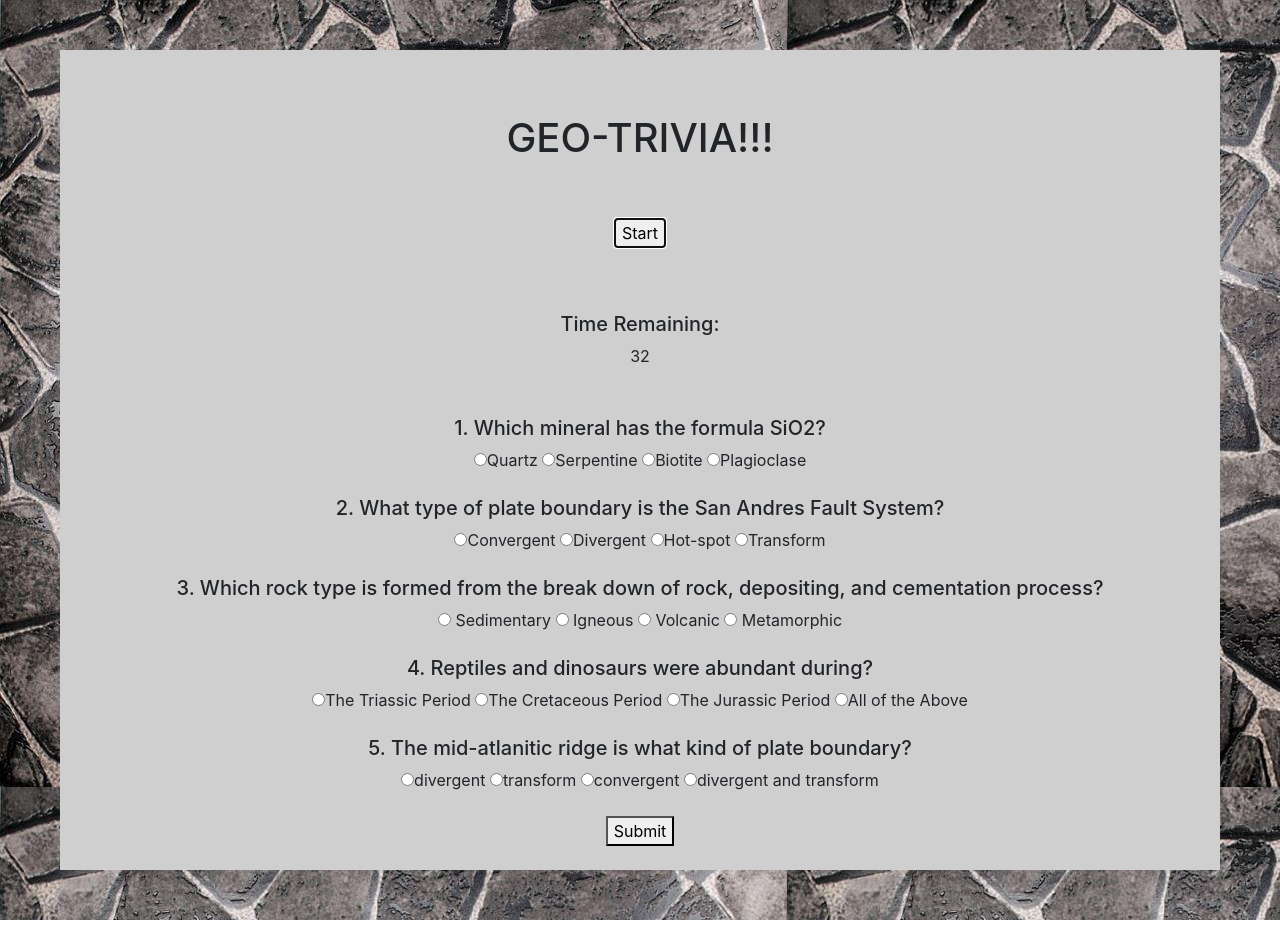
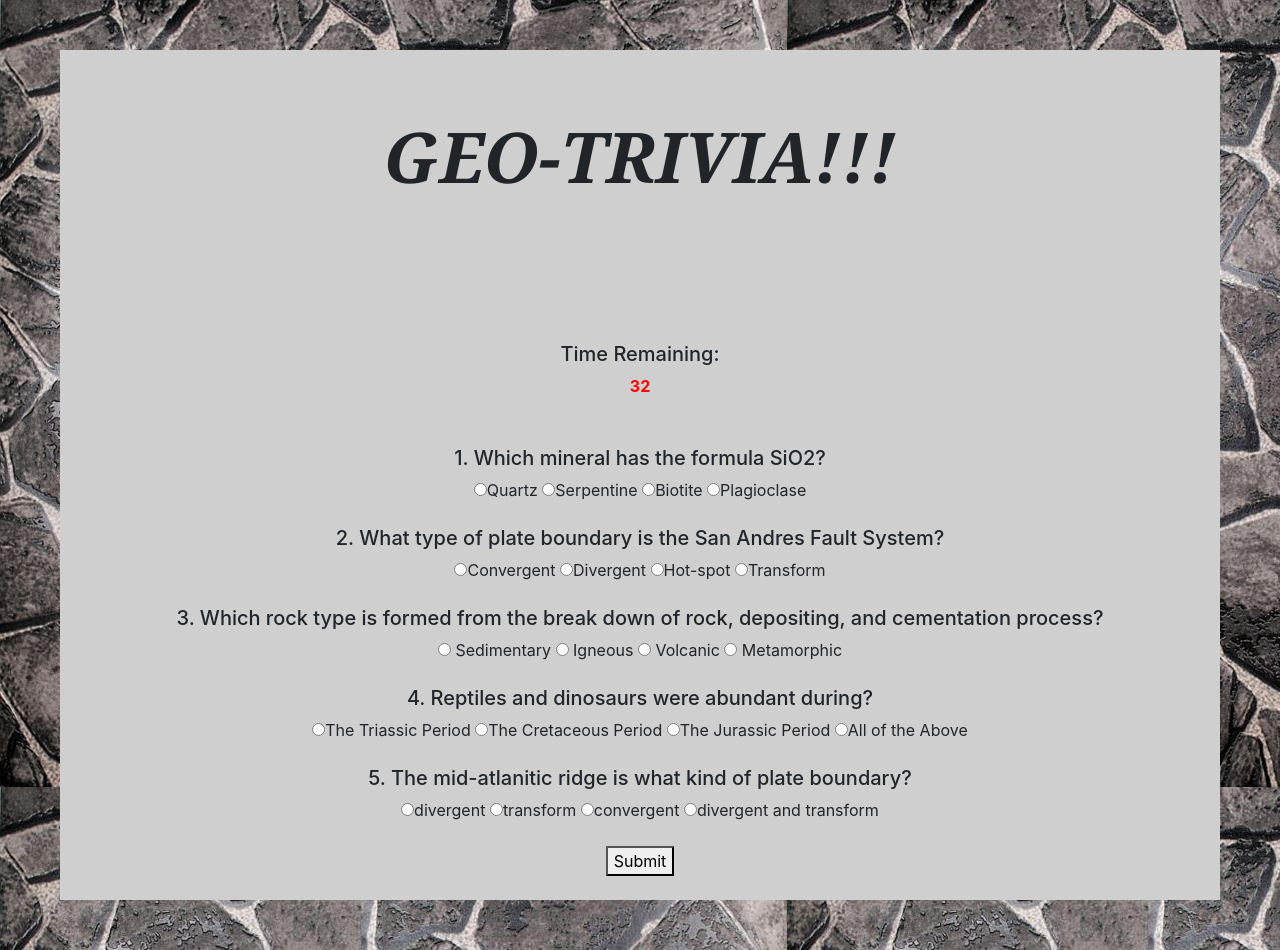
Before and after one commit to buelowek1225/TriviaGame, a plain HTML site: page index.html in a window 1280 px wide. Both pictures are taken after a click on the button "Start". Before the commit the page ends 920 px from the top, so only its background shows below. Drawn offline with nearby package versions, Linux system fonts and the light colour scheme.

Commit message:
minor updates

```diff
--- a/assets/css/style.css
+++ b/assets/css/style.css
@@ -23,11 +23,20 @@ body {
 
 h1 {
     margin-top: 40px;
+    font-style: oblique;
+    font-size: 70px;
+    font-weight: bold;
+    font-family: Georgia, 'Times New Roman', Times, serif
 }
 
 .timeleft {
     display: unset;
     text-align: center;
+}
+
+.timenumber {
+    color: red;
+    font-weight: bold;
 }
 
 .test2 {
--- a/assets/javascript/app.js
+++ b/assets/javascript/app.js
@@ -1,3 +1,4 @@
+//funtion to yeild results and change containers/views
 function calculateTotal() {
   $(".btn2").hide();
   $(".testcont").hide();
@@ -26,6 +27,7 @@ var counter
   $(".testcont2").hide();
   $(".btn2").click(function(){
     $(".testcont").show();
+    $(".btn2").hide();
     // set the countdown
     // on click start timer to count down 30 seconds
     var countdown=35;
--- a/index.html
+++ b/index.html
@@ -39,7 +39,7 @@
                 <div class="timeleft">
                     <br>
                     <h2>Time Remaining: </h2>
-                    <div id="timer"></div>
+                    <div class ="timenumber" id="timer"></div>
                     <br>
                 </div>
             </div>
```
